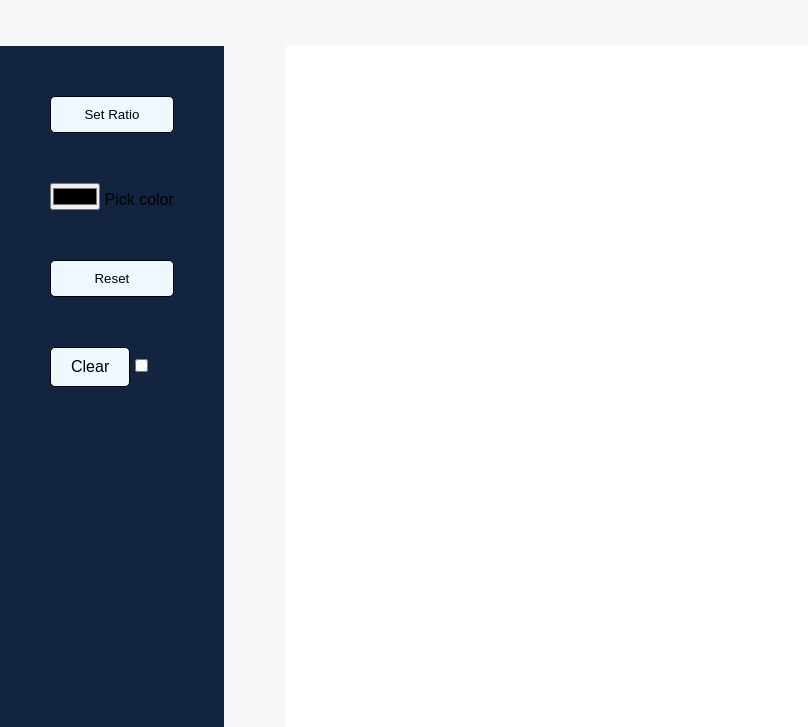
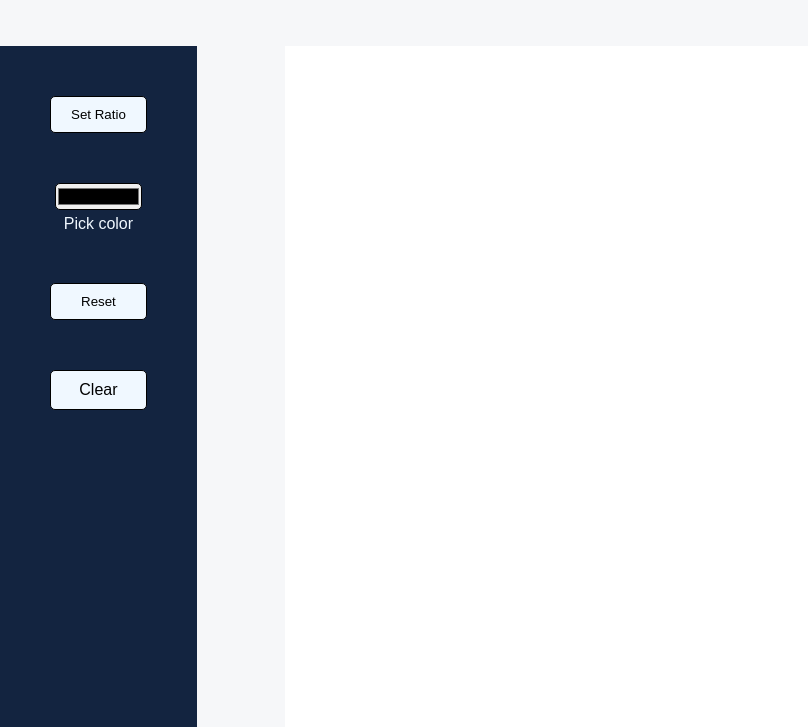
Before and after one commit to haymanotkefyalew/Etch-A-Sketch, a plain HTML site: page index.html in a window 1280 px wide. Shown: the part 73-800 px from the top of the page, without its empty margins (0-808 px from the left). Drawn offline with Linux system fonts and the light colour scheme.

Commit message:
customize the components of the page

```diff
--- a/style.css
+++ b/style.css
@@ -49,6 +49,10 @@ button,input,label {
     background-color: white;
 }
 
+#check {
+    display: none;
+}
+
 button, #clear {
     padding: 10px 20px;
     border: solid black 1px;
@@ -56,3 +60,19 @@ button, #clear {
     text-align: center;
     border-radius: 5px;
 }
+.inputs{
+    text-align: center;
+}
+#clear {
+    width: 100%;
+}
+
+.pick {
+    display: block;
+    color: #f0f8ff;
+    margin-top: 5px;
+}
+#color-picker{
+    width: 90%;
+    border-radius: 5px;
+}
```
